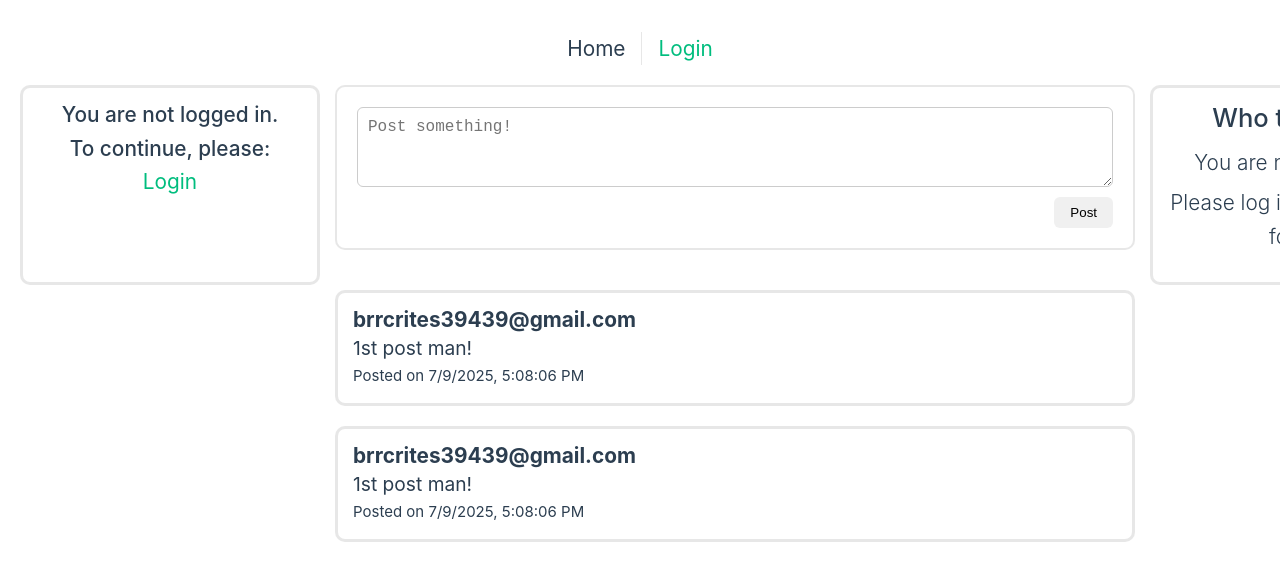
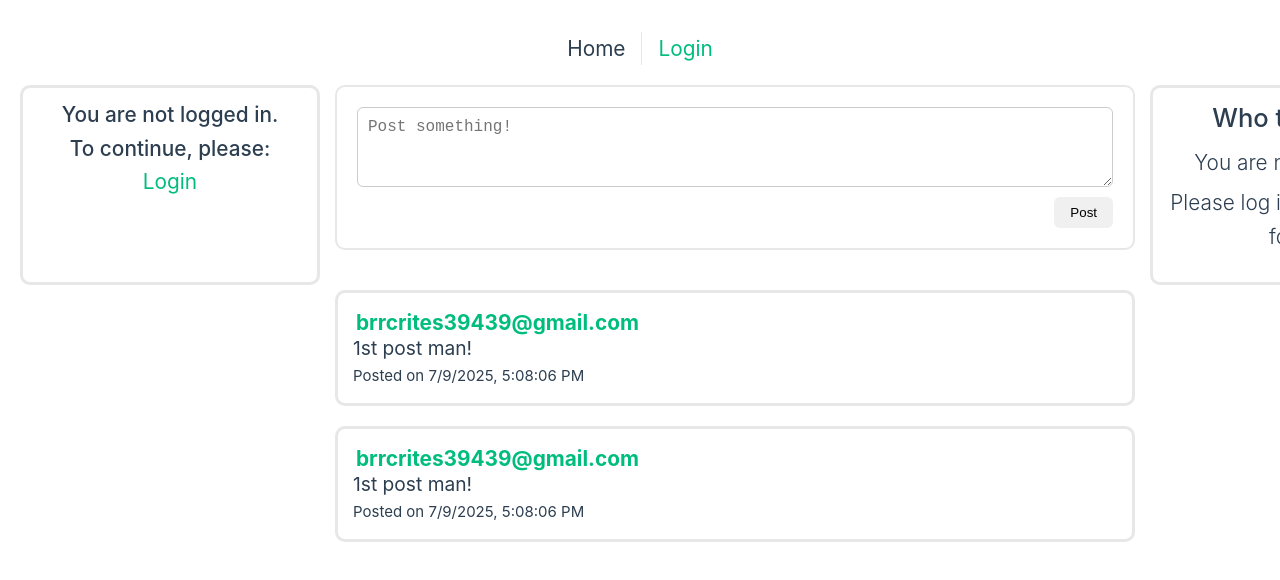
Before and after one commit to tonytzhou/cs_110_project, a Vue app: page / in a window 1280 px wide. Shown: the top 580 px of the page. Built offline with nearby package versions, Linux system fonts and the light colour scheme.

Commit message:
last min changes

```diff
--- a/src/components/Feed.vue
+++ b/src/components/Feed.vue
@@ -46,13 +46,9 @@ const submitPost = () => {
         <button @click="submitPost">Post</button>
       </div>
 
-      <div
-        v-for="(post, index) in posts"
-        :key="index"
-        class="user_post_box"
-      >
-        <div class="post_user">{{ post.user }}</div>
-        <div class="post_content">{{ post.content }}</div>
+      <div v-for="(post, index) in posts":key="index" class="user_post_box">
+      <RouterLink class="post_user":to="`/UserProfile/${post.user}`">{{ post.user }} </RouterLink>
+      <div class="post_content">{{ post.content }}</div>
         <div class="post_info">Posted on {{ post.date }}, {{ post.time }}</div>
       </div>
     </div>
--- a/src/components/Login.vue
+++ b/src/components/Login.vue
@@ -8,7 +8,7 @@ const userStore = useUserStore()
   <div class="left_page">
     <div class="login_box">
       <template v-if="userStore.isLoggedIn">
-        <h1>Hello {{ userStore.currentUser }}!</h1>
+        <h1>Hello <RouterLink :to="`/UserProfile/${userStore.currentUser}`"> {{ userStore.currentUser }} </RouterLink></h1>
         <div class="user_stats">
           <div class="stat">
             <div class="stat_number">{{ userStore.postCount }}</div>
--- a/src/router/index.js
+++ b/src/router/index.js
@@ -1,5 +1,6 @@
 import { createRouter, createWebHistory } from 'vue-router'
 import HomeView from '../views/HomeView.vue'
+import { useUserStore } from '../stores/userStores'
 
 const router = createRouter({
   history: createWebHistory(import.meta.env.BASE_URL),
@@ -14,6 +15,12 @@ const router = createRouter({
       name: 'Login',
       component: () => import('../views/LoginView.vue'),
     },
+    {
+      path: '/UserProfile/:email',
+      name: 'UserProfile',
+      component: () => import('../views/UserProfile.vue'),
+      props: true
+    },
   ],
 })
 
--- /dev/null
+++ b/src/views/UserProfile.vue
@@ -0,0 +1,30 @@
+<script setup>
+import Feed from '../components/Feed.vue'
+import Login from '../components/Login.vue'
+import Follows from '../components/Follows.vue'
+
+import { useRoute } from 'vue-router'
+
+const route = useRoute()
+const email = route.params.email
+</script>
+
+<template>
+  <main class = "layout">
+    <Login />
+
+    <Feed />
+    <Follows />
+  </main>
+</template>
+
+<style scoped>
+.layout {
+  display: flex;
+  flex-direction: row;
+  gap: 5px;
+  padding: 20px;
+  align-items: flex-start;
+}
+
+</style>
```
